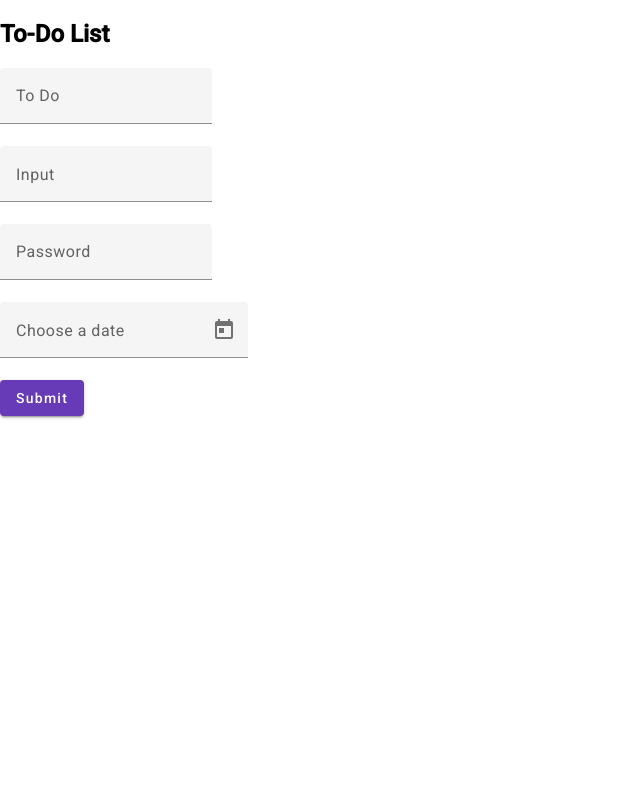
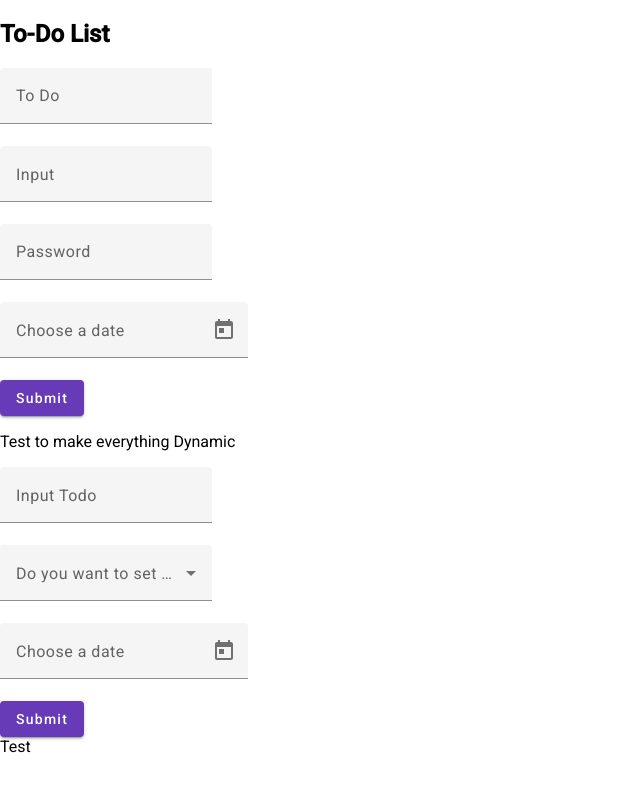
Before and after one commit to vrkfx/Angular-Todo, an Angular app in the folder todo/: page /todo in a window 1280 px wide. Shown: the top 792 px of the page, without its empty margins (0-640 px from the left). Built offline with nearby package versions, Linux system fonts and the light colour scheme.

Commit message:
Attempting to use Input Decorators - Nothing But design finalized

```diff
--- a/todo/src/app/app.component.html
+++ b/todo/src/app/app.component.html
@@ -1 +1,10 @@
 <router-outlet></router-outlet>
+<app-home
+  [textBox]="'Input Todo'"
+
+  [dropDownlabel]="'priority'"
+  [dropDownOptions]="['High', 'Medium', 'Low']"
+
+  [dropDownlabel2]="'Do you want to set Deadline ? '"
+  [dropDownOptions2]="['YES', 'NO']"
+></app-home>
--- a/todo/src/app/home/home.component.html
+++ b/todo/src/app/home/home.component.html
@@ -1 +1,47 @@
-<p>home works!</p>
+<p>Test to make everything Dynamic </p>
+<div>
+  <mat-form-field appearance="fill">
+    <mat-label>{{ textBox }}</mat-label>
+    <input matInput [(ngModel)]='textInput'/>
+  </mat-form-field>
+</div>
+<div *ngIf="textInput">
+  <mat-form-field appearance="fill">
+    <mat-label>{{ dropDownlabel }}</mat-label>
+    <mat-select [(ngModel)]="selectedPriorityValue">
+      <mat-option *ngFor="let selectedPriorityValue of dropDownOptions" [value]="selectedPriorityValue" >
+        {{ selectedPriorityValue }}
+      </mat-option>
+    </mat-select>
+  </mat-form-field>
+</div>
+
+<div>
+  <mat-form-field appearance="fill">
+    <mat-label>{{ dropDownlabel2 }}</mat-label>
+    <mat-select [(ngModel)]="selectedDeadlineValue">
+      <mat-option *ngFor="let i of dropDownOptions2" [value]="i">
+        {{ i }}
+      </mat-option>
+    </mat-select>
+  </mat-form-field>
+</div>
+
+<div>
+  <mat-form-field appearance="fill" >
+    <mat-label>Choose a date</mat-label>
+    <input matInput [matDatepicker]="picker" [(ngModel)]="dateValue">
+    <!-- <mat-hint>MM/DD/YYYY</mat-hint> -->
+    <mat-datepicker-toggle matIconSuffix [for]="picker"></mat-datepicker-toggle>
+    <mat-datepicker #picker></mat-datepicker>
+  </mat-form-field>
+</div>
+
+<button mat-raised-button color="primary" (click)="onSubmit()">Submit</button>
+<div>
+  Test
+{{textInput}}
+{{selectedPriorityValue}}
+{{selectedDeadlineValue}}
+{{dateValue}}
+</div>
--- a/todo/src/app/home/home.component.ts
+++ b/todo/src/app/home/home.component.ts
@@ -1,10 +1,35 @@
-import { Component } from '@angular/core';
+import { Component, Input, OnInit, Output } from '@angular/core';
 
 @Component({
   selector: 'app-home',
   templateUrl: './home.component.html',
   styleUrls: ['./home.component.css']
 })
-export class HomeComponent {
+export class HomeComponent implements OnInit {
+
+  @Input() textBox: string
+  @Input() textInput: string
+
+  @Input() dropDownlabel: string
+  @Input() selectedPriorityValue: string
+  @Input() dropDownOptions: string[] = []
+
+  @Input() dropDownlabel2: string
+  @Input() selectedDeadlineValue: string
+  @Input() dropDownOptions2: string[] = []
+
+  @Input() dateValue: Date
+
+  @Output() todo: any[]
+
+constructor(){}
+
+  ngOnInit():void{
+
+  }
+
+  onSubmit(){
+    console.log(this.textInput)
+  }
 
 }
--- a/todo/src/app/todo/todo.component.html
+++ b/todo/src/app/todo/todo.component.html
@@ -1,8 +1,9 @@
 <div>
-  <div class="mat-display-6">
+
+  <div class="title">
     <h2> To-Do List </h2>
   </div>
-  <div class="formSection">
+  <div class="toDoFormSection">
     <form >
       <div>
       <mat-form-field appearance="fill">
--- a/todo/tsconfig.json
+++ b/todo/tsconfig.json
@@ -5,7 +5,7 @@
     "baseUrl": "./",
     "outDir": "./dist/out-tsc",
     "forceConsistentCasingInFileNames": true,
-    "strict": true,
+    "strict": false,
     "noImplicitOverride": true,
     "noPropertyAccessFromIndexSignature": true,
     "noImplicitReturns": true,
```
Also changed, not shown: todo/src/app/app.module.ts (+6 -2 lines).
